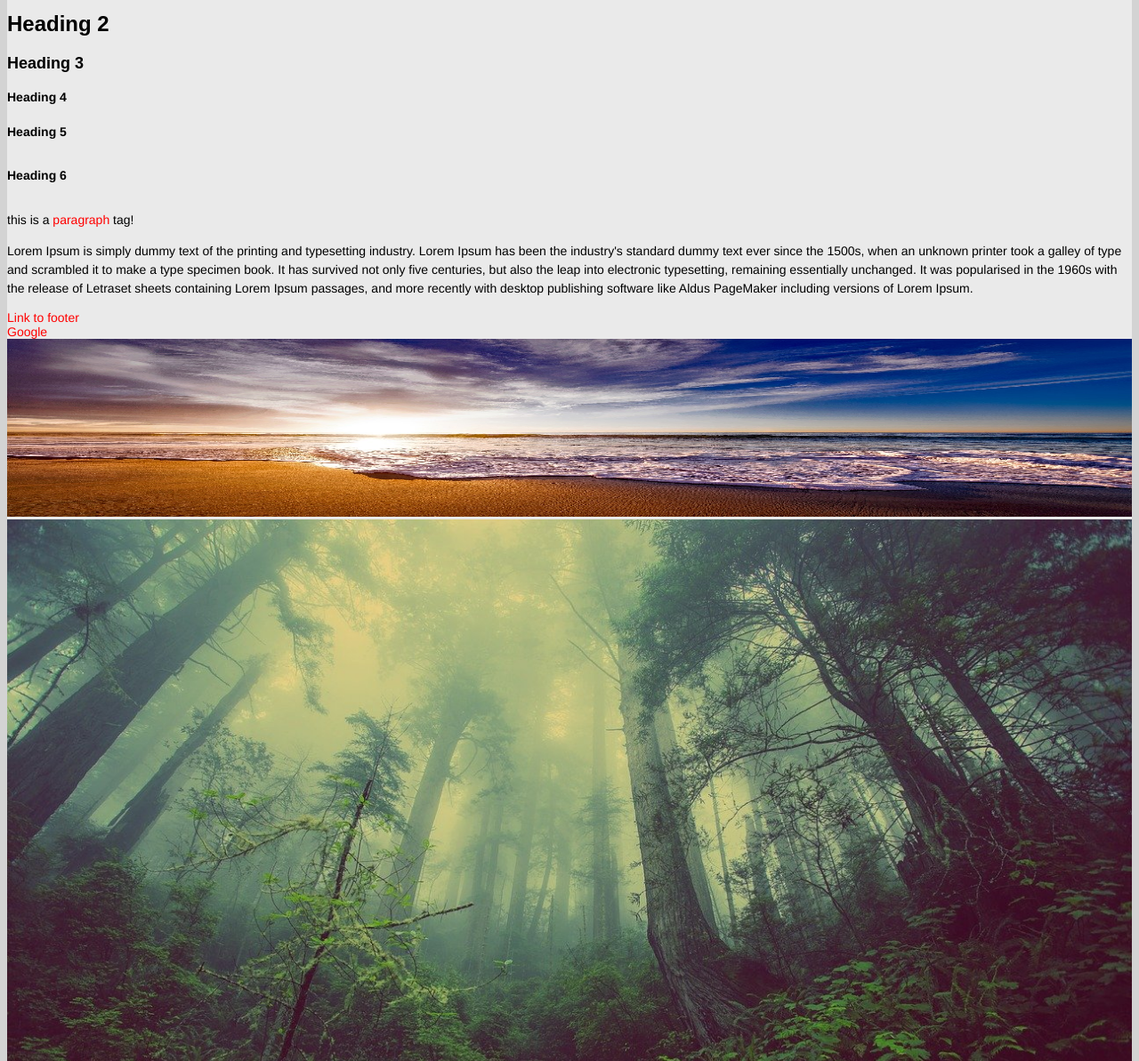
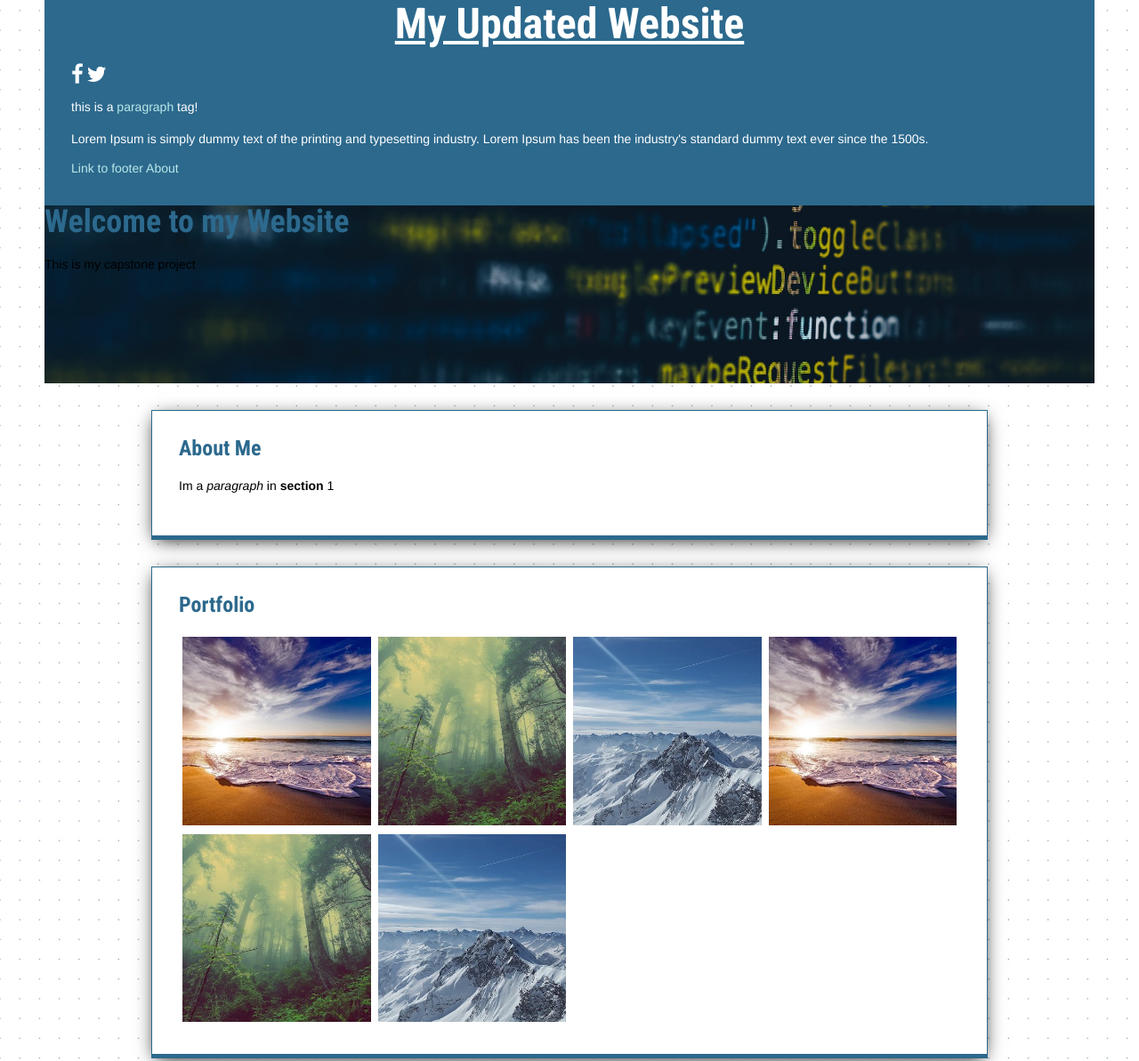
Before and after one commit to claytonschroeder-cs/website, a plain HTML site: page index.html in a window 1280 px wide. Shown: the part 77-1270 px from the top of the page at 89% size. Drawn offline with Linux system fonts and the light colour scheme; a web font is replaced by a local one.

Commit message:
Day 9 activities. Added new images and banner.

```diff
--- a/index.html
+++ b/index.html
@@ -4,56 +4,108 @@
 	<title>My Website</title>
 	<meta charset="utf-8">
 
+	<!-- My styles -->
 	<link rel="stylesheet" href="style.css">
-	<link href="https://fonts.googleapis.com/css2?family=Odibee+Sans&display=swap" rel="stylesheet">
-
+	<!-- My imported Google font -->
+	<link href="https://fonts.googleapis.com/css2?family=Roboto+Condensed:wght@400;700&display=swap" rel="stylesheet">
+	<!-- Font awsome icon library -->
+	<link rel="stylesheet" href="https://cdnjs.cloudflare.com/ajax/libs/font-awesome/4.7.0/css/font-awesome.min.css">
 </head>
 <body>
 	<!-- I need to figure out what my title -->
+
 	<header>
-		<h1>My Updated Website</h1>
-		<h2>Heading 2</h2>
-		<h3>Heading 3</h3>
-		<h4>Heading 4</h4>
-		<h5>Heading 5</h5>
-		<h6>Heading 6</h6>
+		<h1 class="title">My Updated Website</h1>
+
+		<a href="https://www.facebook.com/clayton.schroeder.7" target="_blank" class="media-icon fa fa-facebook"></a>
+		<a href="#" class="media-icon fa fa-twitter"></a>
+
 		<p>this is a <a href="http://www.bing.com">paragraph</a> tag!</p>
-		<p>Lorem Ipsum is simply dummy text of the printing and typesetting industry. Lorem Ipsum has been the industry's standard dummy text ever since the 1500s, when an unknown printer took a galley of type and scrambled it to make a type specimen book. It has survived not only five centuries, but also the leap into electronic typesetting, remaining essentially unchanged. It was popularised in the 1960s with the release of Letraset sheets containing Lorem Ipsum passages, and more recently with desktop publishing software like Aldus PageMaker including versions of Lorem Ipsum.</p>
+		<p>Lorem Ipsum is simply dummy text of the printing and typesetting industry. Lorem Ipsum has been the industry's standard dummy text ever since the 1500s.</p>
 
 		<a href="#footer">Link to footer</a>
+		<a href="about.html">About</a>
 
 	</header>
 
-	<section>
+	<div class="banner">
+		<h1>Welcome to my Website</h1>
+		<p>This is my capstone project</p>
+	</div>
 
-		<a href="http://www.google.com" target="_blank">Google</a>
+	<div class="container">
+		<section class="block shadow">
 
-		<img src="images/beach.jpg" alt="Sandy beach" width="100%" height="200px" />
-		<img src="images/forest.jpg" alt="Foggy forest" width="100%" />
-		<img src="images/mountain.jpg" alt="Snowy mountain" width="100%" />
+			<h2>About Me</h2>
+			<p>Im a <em>paragraph</em> in <strong>section</strong> 1</p>
 
-		<h1>Section 1</h1>
-		<p>Im a <em>paragraph</em> in <strong>section</strong> 1</p>
+		</section>
 
-		<ul>
-			<li>Apple</li>
-			<li>Orange</li>
-			<li>Banana</li>
-		</ul>
-	</section>
+		<section id="portfolio" class="block shadow">
+			<h2>Portfolio</h2>
 
-	<!-- This is an ordered list -->
-	<section>
-		<h2>Favorite Color</h2>
-		<ol>
-			<li>Red</li>
-			<li>Blue</li>
-			<li>Green</li>
-		</ol>
-	</section>
+
+			<div class="gallery">
+
+				<div class="gallery-item">
+					<img src="images/beach-gallery.jpg" alt="Sandy beach"/>
+				</div>
+
+				<div class="gallery-item">
+					<img src="images/forest-gallery.jpg" alt="Foggy forest"/>
+				</div>
+
+				<div class="gallery-item">
+					<img src="images/mountain-gallery.jpg" alt="Snowy mountain"/>
+				</div>
+				<div class="gallery-item">
+					<img src="images/beach-gallery.jpg" alt="Sandy beach"/>
+				</div>
+				<div class="gallery-item">
+					<img src="images/forest-gallery.jpg" alt="Foggy forest"/>
+				</div>
+				<div class="gallery-item">
+					<img src="images/mountain-gallery.jpg" alt="Snowy mountain"/>
+				</div>
+			</div>
+
+
+		</section>
+
+		<section id="social-media" class="block shadow">
+			<h2>Social Media</h2>
+			<img src="images/forest.jpg" alt="Foggy forest"/>
+		</section>
+
+		<section id="fav-color" class="block shadow">
+			<h2>Favorite Color</h2>
+			<img src="images/mountain.jpg" alt="Snowy mountain"/>
+		</section>
+
+		<!-- This is an ordered list -->
+		<section id="strategy" class="block shadow">
+			<h2>Skills</h2>
+			<ol>
+				<li>
+					<h3>Red</h3>
+					<p>Red is my favorite color because it's bright and happy</p>
+				</li>
+				<li>Blue</li>
+				<li>Green</li>
+			</ol>
+
+			<ul>
+				<li>Apple</li>
+				<li>Orange</li>
+				<li>Banana</li>
+			</ul>
+
+
+		</section>
+	</div>
 
 	<footer id="footer">
-		<p>Website made by Clayton</p>
+		<p>Website made by Clayton.</p>
 	</footer>
 </body>
 </html>
--- a/style.css
+++ b/style.css
@@ -2,21 +2,30 @@
 
 * {
 	font-size: 100%;
+	margin: 0;
+	line-height: 1;
+	box-sizing: border-box;
 }
 
 body {
-	background-color: lightgrey;
-	color: Black;
 	font-family: Helvetica, Arial;
 	font-size: 14px;
+	margin: 50px;
+	background-image: url(images/pattern.png);
+	background-repeat: repeat;
 }
 
 /* Heading styles */
 
+.title {
+	font-size: 48px;
+	text-decoration: underline;
+}
+
 h1 {
-	color: Blue;
 	font-size: 36px;
 	text-align: left;
+	/* border-bottom: 1px solid black; */
 }
 
 h2 {
@@ -27,34 +36,42 @@ h3 {
 	font-size: 18px;
 }
 
-h1, h2, h3 {
+h1, h2, h3, h4, h5, h6 {
 	font-weight: bold;
-	font-family: 'Odibee Sans', Arial;
+	font-family: 'Roboto Condensed', sans-serif;
+	color: #2c698d;
+	margin-bottom: 20px;
 }
 
 /* content font and link styles */
-
 p {
 	line-height: 1.5;
+	margin: 15px 0;
+}
+
+ul, ol {
+	margin: 15px 0;
 }
 
 a:link,
 a:focus,
 a:active {
-	color: red;
+	color: #bae8e8;
 	text-decoration: none;
 }
 
 a:hover {
 	text-decoration: underline;
+	color: #bae8e8;
 }
 
 a:visited {
-	color: grey;
+	color: #bae8e8;
 }
 
 header h1 {
 	text-align: center;
+	color: #ffffff;
 }
 
 footer p {
@@ -65,14 +82,80 @@ footer p {
 /* Section style */
 
 header {
-	background-color: #EAEAEA;
+	background-color: #2c698d;
+	border-bottom: 5px solid #2c698d;
+	color: #ffffff;
 }
 
 section {
-	background-color: #EAEAEA;
+	background-color: #ffffff;
+	border: 1px solid #2c698d;
+	margin: 30px;
+	padding: 30px;
 }
 
 footer {
-	background-color: #333333;
+	background-color: #272643;
 	color: #FFFFFF;
 }
+
+header,
+section,
+footer {
+	padding: 30px;
+}
+
+img {
+	/* width: 400px; */
+	height: 300px;
+	/* width: 100%; */
+}
+
+.block {
+	border-bottom: 5px solid #2c698d;
+}
+
+/* This code generates a shadow */
+.shadow {
+	-webkit-box-shadow: 0px 4px 20px -5px rgba(0,0,0,1);
+	-moz-box-shadow: 0px 4px 20px -5px rgba(0,0,0,1);
+	box-shadow: 0px 4px 20px -5px rgba(0,0,0,1);
+}
+
+.center {
+	text-align: center;
+}
+
+.container {
+	max-width: 1000px;
+	margin: 0 auto;
+}
+
+.banner {
+	height: 200px;
+	background-image: url(images/banner.jpg);
+	background-size: cover;
+	background-position: center;
+}
+
+header .media-icon {
+	color: #ffffff;
+	font-size: 24px;
+}
+
+/* Image gallery code */
+
+.gallery {
+	display: flex;
+	flex-wrap: wrap;
+}
+
+.gallery-item {
+  width: 25%;
+  padding: 4px;
+}
+
+.gallery-item img {
+	width: 100%;
+	height: auto;
+}
```
Also changed, not shown: about.html (added, +18 -0 lines), images/banner.jpg (added), images/beach-gallery.jpg (added), images/forest-gallery.jpg (added), images/mountain-gallery.jpg (added), images/pattern.png (added), 1 other file.
